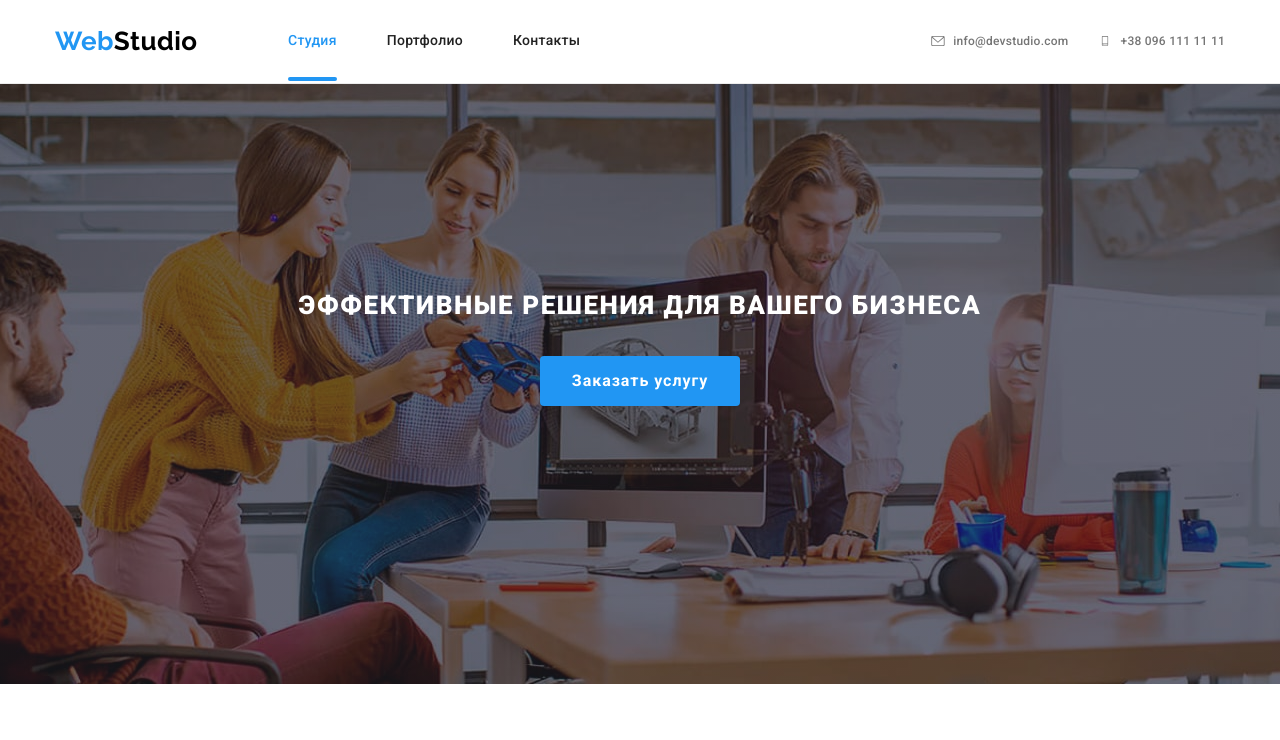
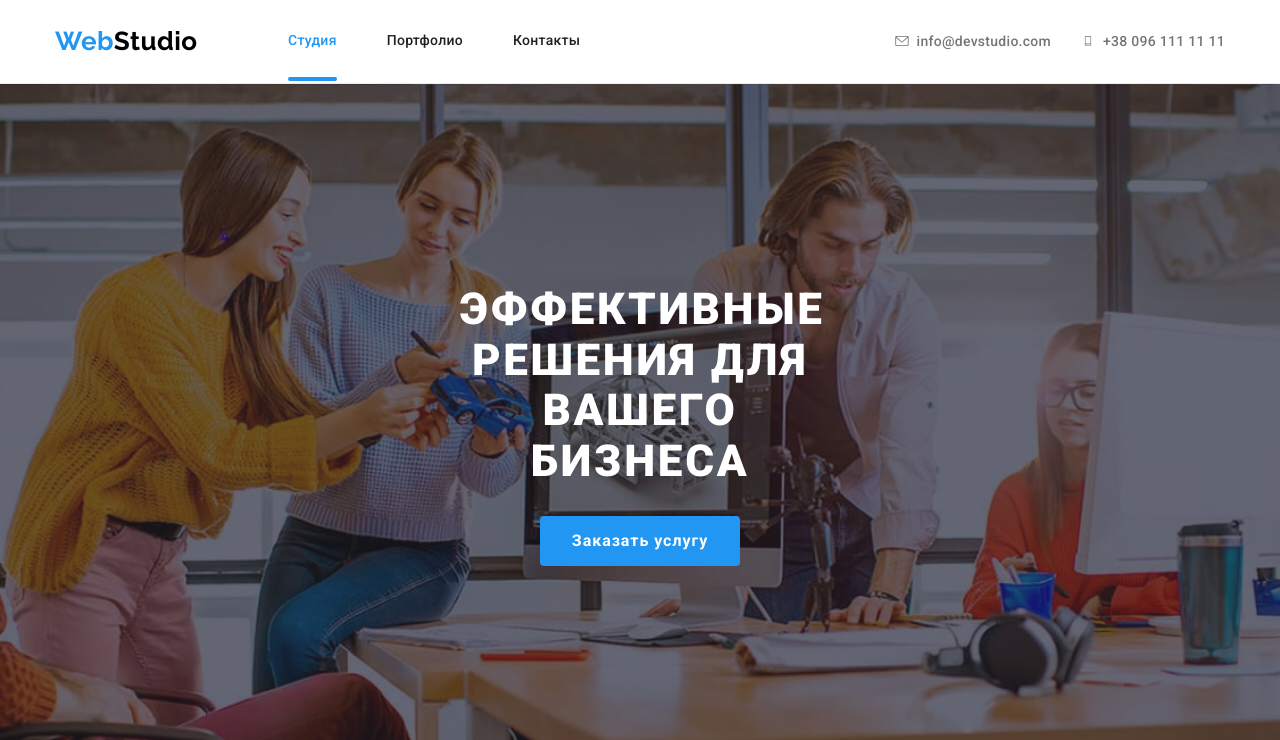
Before and after one commit to Anatoliy-Bolyukh/goit-markup-hw-08, a plain HTML site: page index.html in a window 1280 px wide. Shown: the top 740 px of the page. Drawn offline with nearby package versions, Linux system fonts and the light colour scheme.

Commit message:
homework-8-fix-0.2

```diff
--- a/sass/base/_base.scss
+++ b/sass/base/_base.scss
@@ -46,5 +46,8 @@ body {
     margin-left: auto;
     margin-right: auto;
 
+    @media screen and (min-width: 1200px) {
+        padding: 94px 0;
+    }
 
 }
--- a/sass/components/_contact.scss
+++ b/sass/components/_contact.scss
@@ -7,6 +7,11 @@
         @media screen and (min-width: 768px) {
             max-width: 14px;
             max-height: 10px;
+        }
+
+        @media screen and (min-width: 1200px) {
+            width: 16px;
+            height: 12px;
         }
     }
 
@@ -22,12 +27,12 @@
     transition: color 250ms cubic-bezier(0.4, 0, 0.2, 1);
 
     @media screen and (min-width: 768px) {
-        margin-bottom: 10px;
         font-size: 12px;
         line-height: 1.16;
     }
 
     @media screen and (min-width: 1200px) {
+        font-size: 14px;
         margin: 0;
         flex-direction: c;
     }
--- a/sass/components/_features.scss
+++ b/sass/components/_features.scss
@@ -1,7 +1,11 @@
 /* список переваг */
 
 .features {
-    padding: 60px 0;
+
+    @media screen and (min-width: 1200px) {
+        padding-bottom: 0;
+    }
+
 }
 
 .features-list {
--- a/sass/components/_hero.scss
+++ b/sass/components/_hero.scss
@@ -1,8 +1,8 @@
 .hero {
     padding: 0;
 
-    max-width: 480px;
-    height: 400px;
+    // max-width: 480px;
+    // height: 400px;
     background-position: center;
     background-size: cover;
     background-color: #2F303A;
@@ -25,8 +25,8 @@
     @media screen and (min-width: 768px) {
         background-image: linear-gradient(rgba(47, 48, 58, 0.4), rgba(47, 48, 58, 0.4)),
             url(../images/tablet-images/tablet-header1.jpg);
-        max-width: 768px;
-        height: 400px;
+        // max-width: 768px;
+        // height: 400px;
 
         @media (min-device-pixel-ratio: 2),
         (-webkit-min-device-pixel-ratio: 2),
@@ -41,7 +41,6 @@
         background-image: linear-gradient(rgba(47, 48, 58, 0.4), rgba(47, 48, 58, 0.4)),
             url(../images/pc-images/pc-header1.jpg);
         max-width: 1600px;
-        height: 600px;
 
 
         @media (min-device-pixel-ratio: 2),
@@ -57,15 +56,21 @@
 }
 
 .hero__container {
-    padding: 200px 0px;
+    padding: 118px 0px;
     text-align: center;
+
+    @media screen and (min-width: 1200px) {
+        padding: 200px 0px;
+
+    }
 }
 
 .hero__title {
     margin-left: auto;
     margin-right: auto;
     font-weight: 900;
-    // width: 696px;
+    max-width: 360px;
+    // min-width: 696px;
     margin-bottom: 30px;
     // font-size: 44px;
     // line-height: 1.36;
@@ -73,6 +78,11 @@
 
     color: #FFFFFF;
     text-transform: uppercase;
+
+    @media screen and (min-width: 1200px) {
+        width: 696px;
+        font-size: 44px;
+    }
 }
 
 .hero__button {
--- a/sass/components/burger-menu/_burger-menu-button.scss
+++ b/sass/components/burger-menu/_burger-menu-button.scss
@@ -31,8 +31,11 @@
 
 
     @media screen and (min-width: 768px) {
+        display: flex;
+        flex-direction: column;
+        gap: 8px;
         margin-left: auto;
-        display: block;
+
 
     }
 
@@ -47,8 +50,10 @@
     }
 
     @media screen and (min-width: 1200px) {
+        display: flex;
+        flex-direction: row;
         gap: 30px;
-        display: flex;
+
     }
 }
 
@@ -146,6 +151,10 @@
     @media screen and (min-width: 768px) {
         display: none;
     }
+
+    &:hover {
+        fill: var(--accent-color);
+    }
 }
 
 .burger-menu__button.is-open {
--- a/sass/components/mobile-phone/__hero.scss
+++ /dev/null
@@ -1,12 +0,0 @@
-.hero__container {
-    padding: 200px 0px;
-    text-align: center;
-
-}
-
-.hero__title {
-    font-size: 26px;
-    line-height: 1.62;
-
-    text-align: center;
-}
--- a/sass/main.scss
+++ b/sass/main.scss
@@ -12,7 +12,7 @@
 
 // герой
 
-@import"./components/mobile-phone/_hero";
+// @import"./components/mobile-phone/_hero";
 @import"./components/hero";
 @import"./components/mobile-phone/_features";
 @import"./components/features";
```
Also changed, not shown: css/main.css, css/main.min.css, 2 other files.
